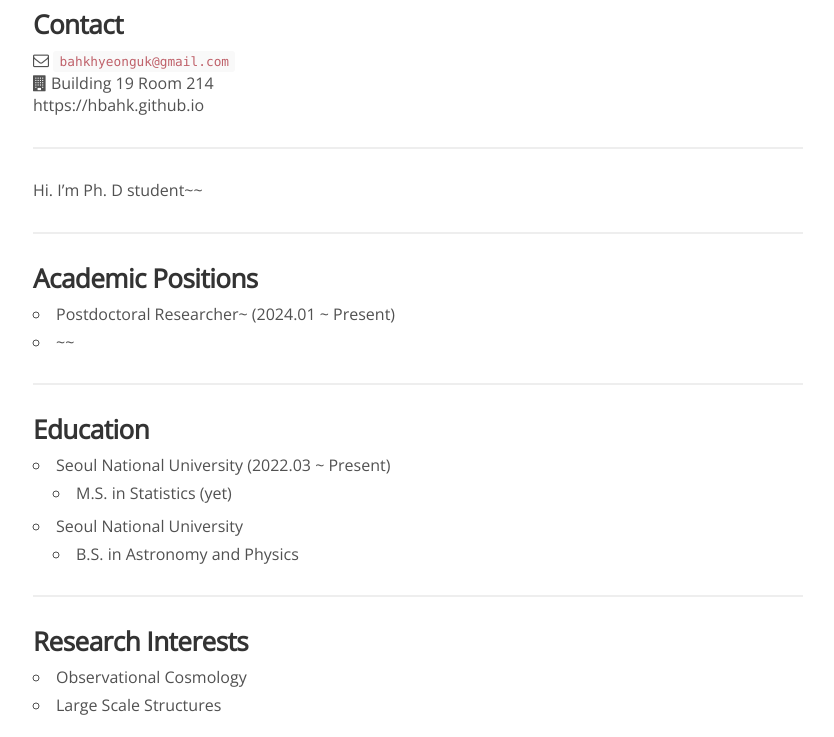
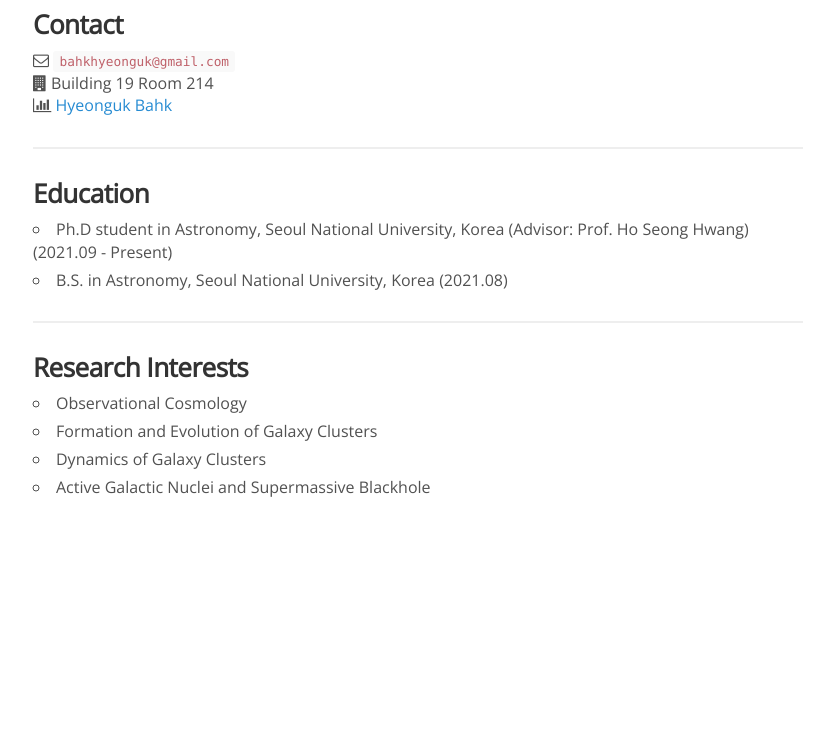
Before and after one commit to exgalcos/exgalcos.github.io, a Jekyll site: the page built from _people/hyeonguk_bahk.md, in a window 1280 px wide and 1124 px high. Shown: the part 387-1124 px from the top of the window, without its empty margins (222-1056 px from the left). Built offline with Jekyll 4.4.1, drawn with Linux system fonts in a browser that asks for light colours; nearby versions of some CDN libraries; comment, search, counter and statistics services are not loaded.

Commit message:
Update hyeonguk_bahk.md

```diff
--- a/_people/hyeonguk_bahk.md
+++ b/_people/hyeonguk_bahk.md
@@ -12,31 +12,20 @@ joined: 2021
 
 <i class="fa fa-envelope-o"></i>  `bahkhyeonguk@gmail.com`<br>
 <i class="fa fa-building"></i> Building 19 Room 214 <br>
-https://hbahk.github.io
-
-<hr>
-
-Hi. I'm Ph. D student~~ <br>
-
-<hr>
-
-### Academic Positions
-
-* Postdoctoral Researcher~ (2024.01 ~ Present)
-* ~~
+<i class="fa fa-bar-chart"></i> [Hyeonguk Bahk](https://hbahk.github.io)
 
 <hr>
 
 ### Education
 
-* Seoul National University (2022.03 ~ Present)
-    - M.S. in Statistics (yet)
-* Seoul National University
-    - B.S. in Astronomy and Physics
+* Ph.D student in Astronomy, Seoul National University, Korea (Advisor: Prof. Ho Seong Hwang) (2021.09 - Present)
+* B.S. in Astronomy, Seoul National University, Korea (2021.08)
 
 <hr>
 
 ### Research Interests
 
 * Observational Cosmology
-* Large Scale Structures
+* Formation and Evolution of Galaxy Clusters
+* Dynamics of Galaxy Clusters
+* Active Galactic Nuclei and Supermassive Blackhole
```
